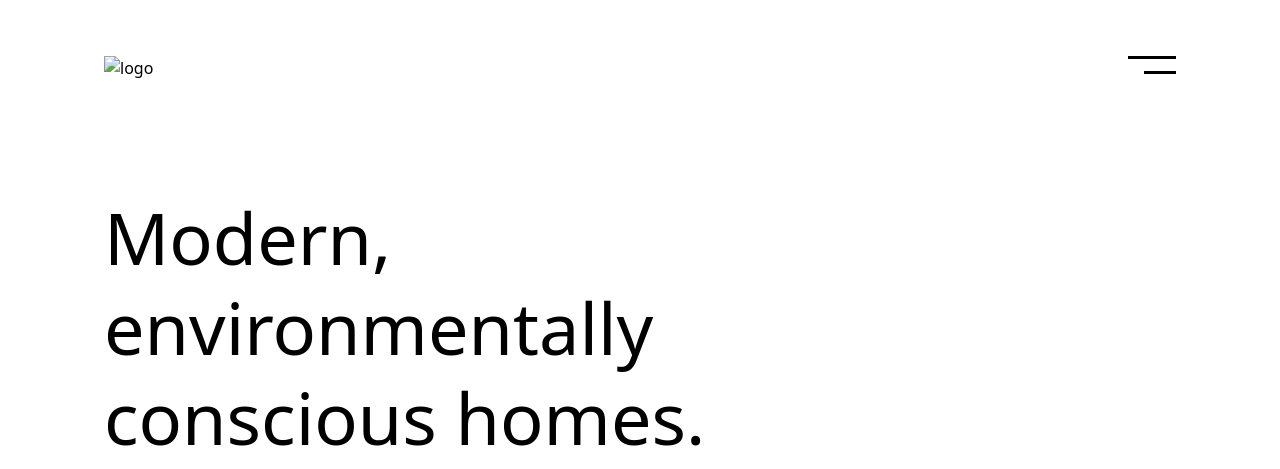
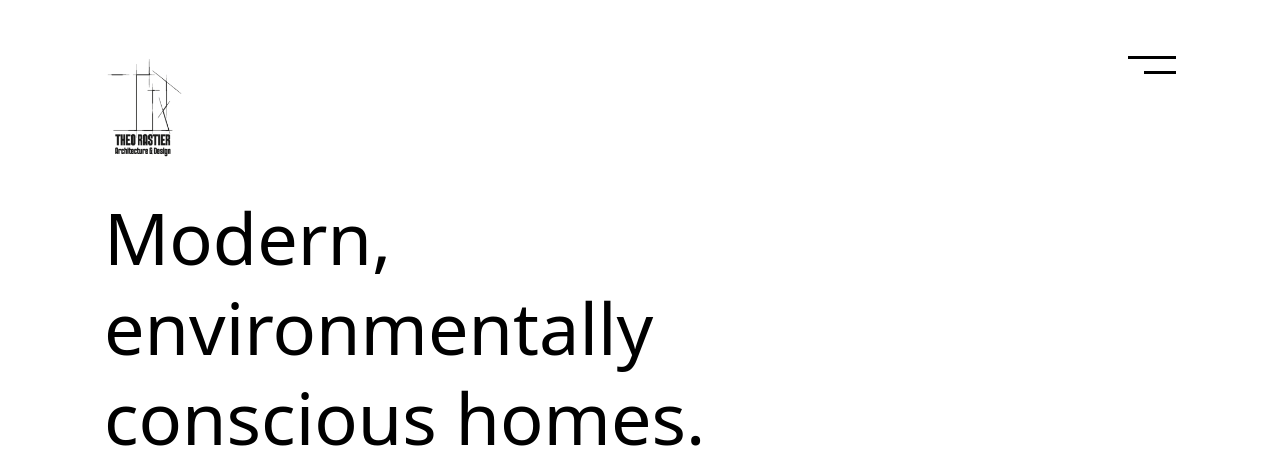
Before and after one commit to rafael-tdp/portfolio-theo, a website: page index.html in a window 1280 px wide. Shown: the top 469 px of the page. Drawn offline with nearby package versions, Linux system fonts and the light colour scheme; files that its build step writes are made by us from their sources; the site is published under a folder, as on GitHub Pages, so addresses that start at the root find nothing.

Commit message:
fix logo link

```diff
--- a/index.html
+++ b/index.html
@@ -5,6 +5,7 @@
 		<meta name="viewport" content="width=device-width, initial-scale=1.0" />
 		<title>Modern Homes</title>
 		<link href="./src/css/output.css" rel="stylesheet" />
+        <link rel="icon" href="./public/logo.png" type="image/x-icon" />
 	</head>
 	<body class="bg-white text-black font-sans">
 		<!-- Header -->
@@ -12,7 +13,7 @@
 			class="flex justify-between items-center px-6 py-14 md:px-10 lg:px-26 items-start fixed top-0 w-full z-50"
 		>
 			<!-- <div class="logo text-2xl md:text-5xl font-normal">Mh</div> -->
-			<img src="/public/logo.png" alt="logo" class="logo w-12 md:w-20 z-1" />
+			<img src="./public/logo.png" alt="logo" class="logo w-12 md:w-20 z-1" />
 			<div
 				class="burger flex flex-col gap-1 md:gap-3 cursor-pointer z-50 ml-auto"
 				onclick="toggleMenu()"
```
